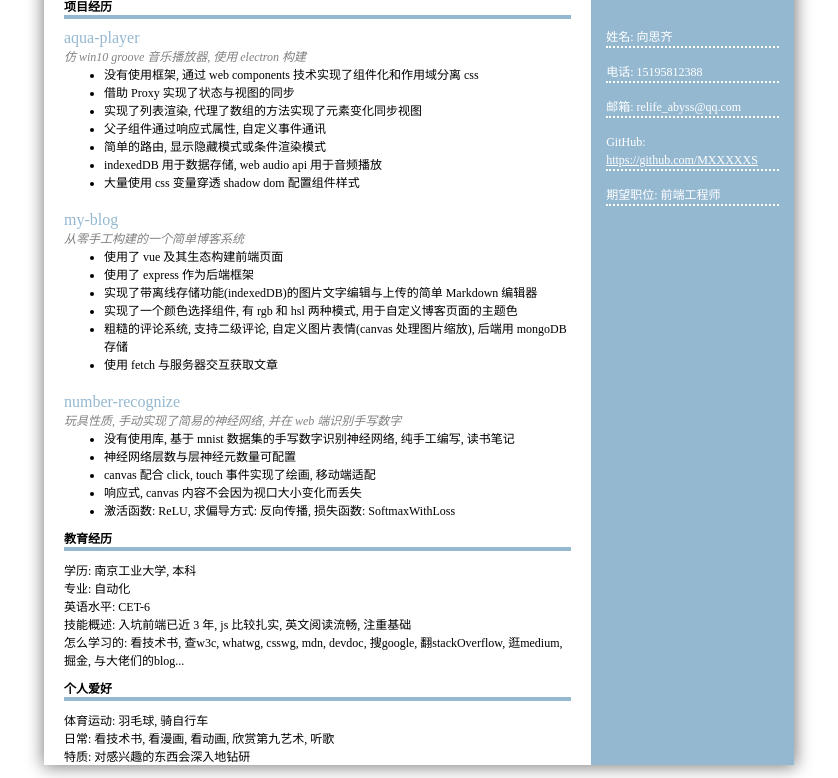
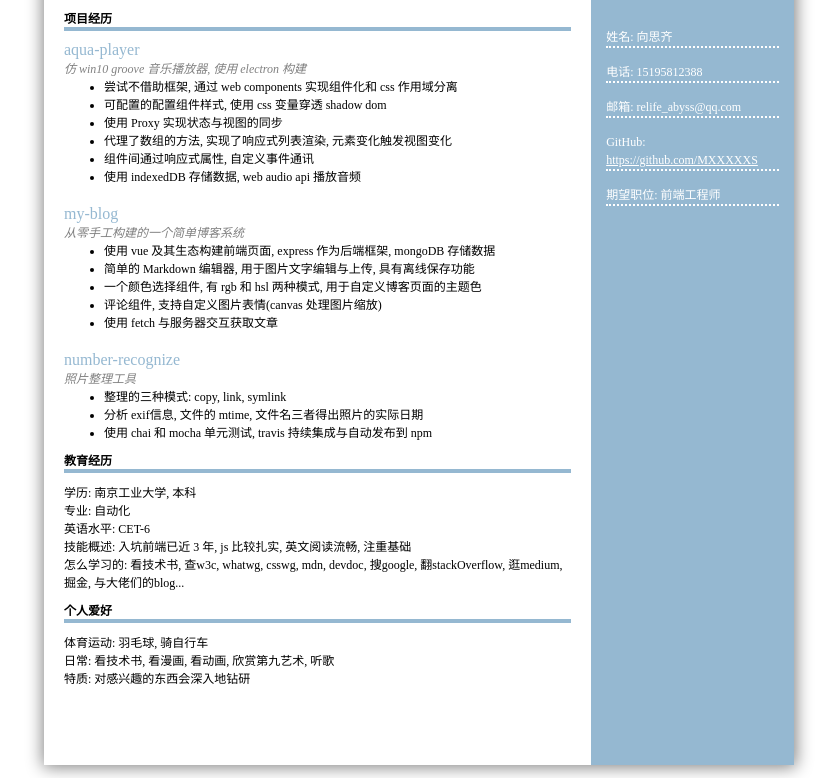
Before and after one commit to MXXXXXS/CV, a plain HTML site: page CV.html in a window 1280 px wide. Shown: the part 175-953 px from the top of the page, without its empty margins (221-1059 px from the left). Drawn offline with Linux system fonts and the light colour scheme.

Commit message:
更新静态简历

```diff
--- a/CV.html
+++ b/CV.html
@@ -132,34 +132,30 @@
         <div><a href="https://github.com/MXXXXXS/aqua-player">aqua-player</a>
           <p>仿 win10 groove 音乐播放器, 使用 electron 构建</p>
           <ul>
-            <li>没有使用框架, 通过 web components 技术实现了组件化和作用域分离 css</li>
-            <li>借助 Proxy 实现了状态与视图的同步</li>
-            <li>实现了列表渲染, 代理了数组的方法实现了元素变化同步视图</li>
-            <li>父子组件通过响应式属性, 自定义事件通讯</li>
-            <li>简单的路由, 显示隐藏模式或条件渲染模式</li>
-            <li>indexedDB 用于数据存储, web audio api 用于音频播放</li>
-            <li>大量使用 css 变量穿透 shadow dom 配置组件样式</li>
+            <li>尝试不借助框架, 通过 web components 实现组件化和 css 作用域分离</li>
+            <li>可配置的配置组件样式, 使用 css 变量穿透 shadow dom</li>
+            <li>使用 Proxy 实现状态与视图的同步</li>
+            <li>代理了数组的方法, 实现了响应式列表渲染, 元素变化触发视图变化</li>
+            <li>组件间通过响应式属性, 自定义事件通讯</li>
+            <li>使用 indexedDB 存储数据, web audio api 播放音频</li>
           </ul>
         </div>
         <div><a href="https://github.com/MXXXXXS/my-blog">my-blog</a>
           <p>从零手工构建的一个简单博客系统</p>
           <ul>
-            <li>使用了 vue 及其生态构建前端页面</li>
-            <li>使用了 express 作为后端框架</li>
-            <li>实现了带离线存储功能(indexedDB)的图片文字编辑与上传的简单 Markdown 编辑器</li>
-            <li>实现了一个颜色选择组件, 有 rgb 和 hsl 两种模式, 用于自定义博客页面的主题色</li>
-            <li>粗糙的评论系统, 支持二级评论, 自定义图片表情(canvas 处理图片缩放), 后端用 mongoDB 存储</li>
+            <li>使用 vue 及其生态构建前端页面, express 作为后端框架, mongoDB 存储数据</li>
+            <li>简单的 Markdown 编辑器, 用于图片文字编辑与上传, 具有离线保存功能</li>
+            <li>一个颜色选择组件, 有 rgb 和 hsl 两种模式, 用于自定义博客页面的主题色</li>
+            <li>评论组件, 支持自定义图片表情(canvas 处理图片缩放)</li>
             <li>使用 fetch 与服务器交互获取文章</li>
           </ul>
         </div>
-        <div><a href="https://github.com/MXXXXXS/learningDL">number-recognize</a>
-          <p>玩具性质, 手动实现了简易的神经网络, 并在 web 端识别手写数字</p>
+        <div><a href="https://github.com/MXXXXXS/classify-my-files">number-recognize</a>
+          <p>照片整理工具</p>
           <ul>
-            <li>没有使用库, 基于 mnist 数据集的手写数字识别神经网络, 纯手工编写, 读书笔记</li>
-            <li>神经网络层数与层神经元数量可配置</li>
-            <li>canvas 配合 click, touch 事件实现了绘画, 移动端适配</li>
-            <li>响应式, canvas 内容不会因为视口大小变化而丢失</li>
-            <li>激活函数: ReLU, 求偏导方式: 反向传播, 损失函数: SoftmaxWithLoss</li>
+            <li>整理的三种模式: copy, link, symlink</li>
+            <li>分析 exif信息, 文件的 mtime, 文件名三者得出照片的实际日期</li>
+            <li>使用 chai 和 mocha 单元测试, travis 持续集成与自动发布到 npm</li>
           </ul>
         </div>
       </div>
```
